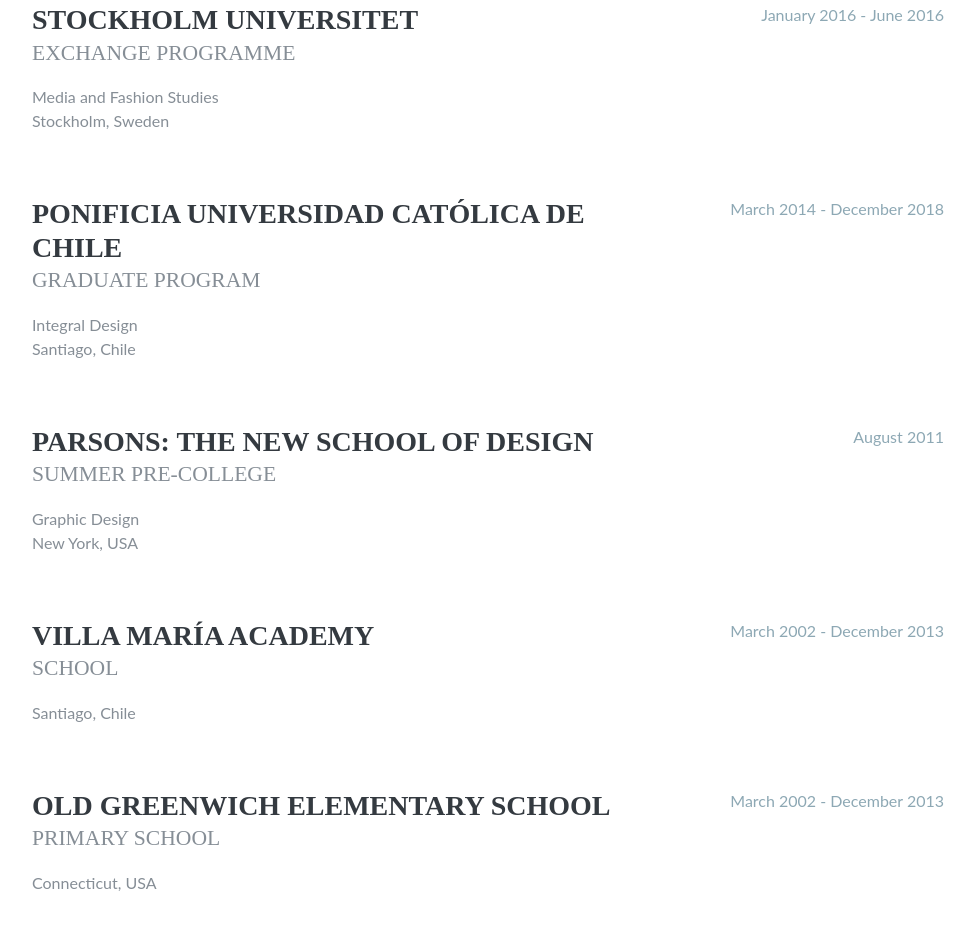
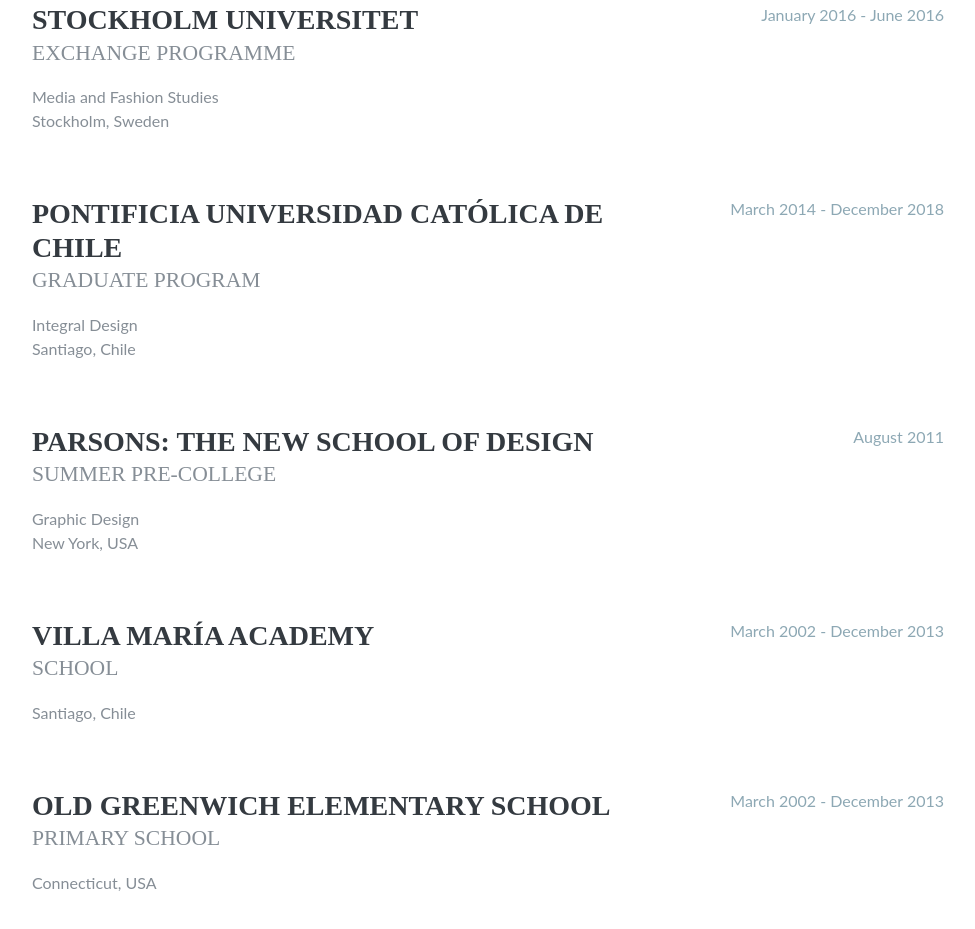
Before and after one commit to graciacov/cv, a website: page index.html in a window 1280 px wide. Shown: the part 2456-3385 px from the top of the page, without its empty margins (288-1263 px from the left). Drawn offline with nearby package versions, Linux system fonts and the light colour scheme; a web font is replaced by a local one.

Commit message:
Update index.html

```diff
--- a/index.html
+++ b/index.html
@@ -204,7 +204,7 @@
 
           <div class="resume-item d-flex flex-column flex-md-row mb-5">
             <div class="resume-content mr-auto">
-              <h3 class="mb-0">Ponificia Universidad Católica de Chile</h3>
+              <h3 class="mb-0">Pontificia Universidad Católica de Chile</h3>
               <div class="subheading mb-3">Graduate Program</div>
               <div>Integral Design</div>
               <p>Santiago, Chile</p>
```
